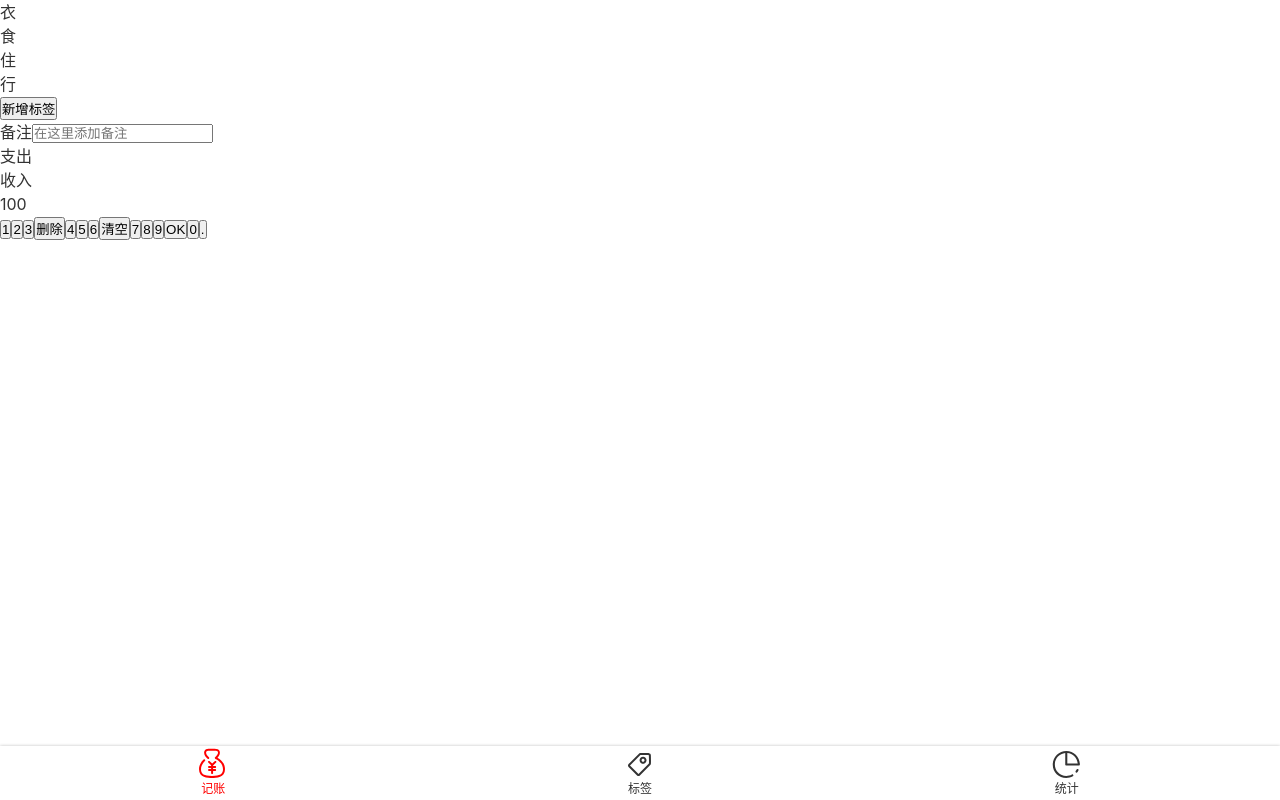
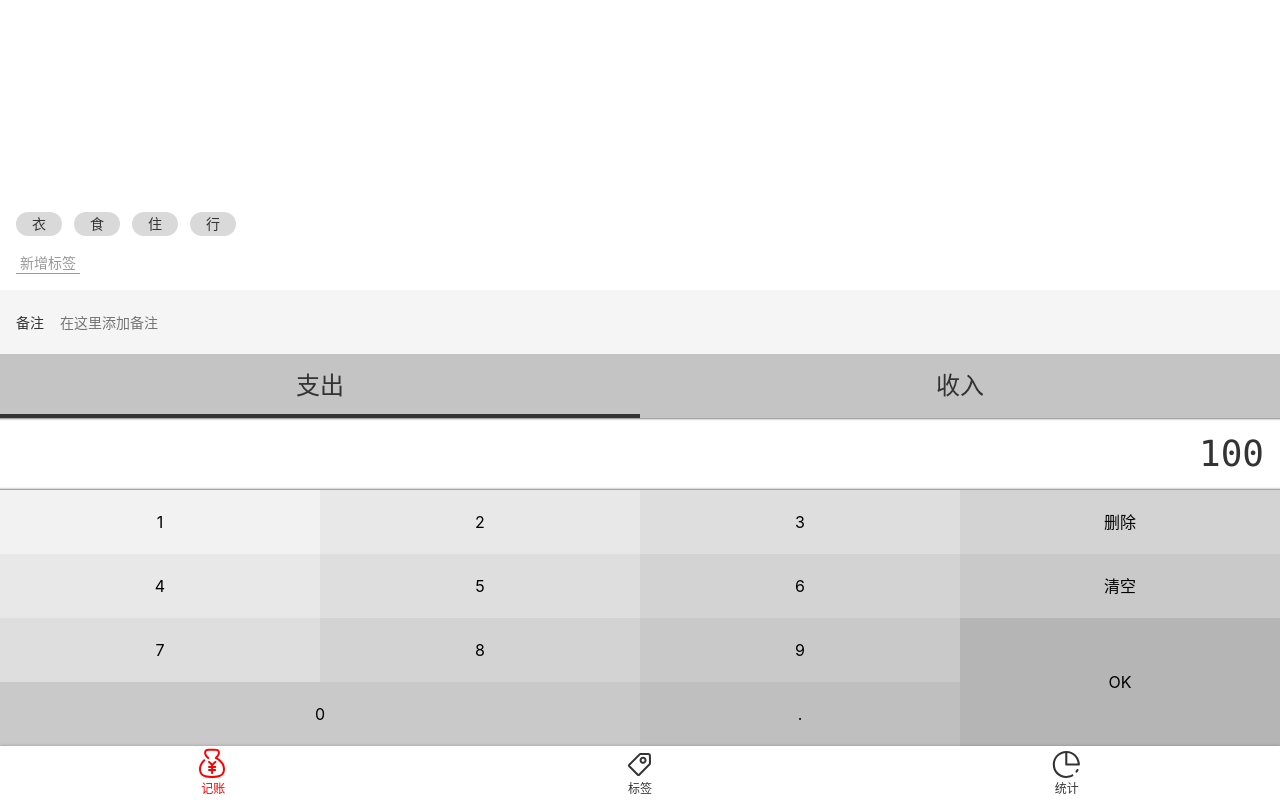
Before and after one commit to Grey-1011/moneybox-vue, a Vue app: page /#/money in a window 1280 px wide. Built offline with nearby package versions, Linux system fonts and the light colour scheme.

Commit message:
HTML 和 CSS 写好了

```diff
--- a/src/App.vue
+++ b/src/App.vue
@@ -14,5 +14,6 @@
   -webkit-font-smoothing: antialiased;
   -moz-osx-font-smoothing: grayscale;
   color: #333;
+  font-size: 16px;
 }
 </style>
--- a/src/assets/style/helper.scss
+++ b/src/assets/style/helper.scss
@@ -3,3 +3,19 @@
 $font-song: Georgia, "Nimbus Roman No9 L", "Songti SC", "Noto Serif CJK SC", "Source Han Serif SC", "Source Han Serif CN", STSong, "AR PL New Sung", "AR PL SungtiL GB", NSimSun, SimSun, "TW\-Sung", "WenQuanYi Bitmap Song", "AR PL UMing CN", "AR PL UMing HK", "AR PL UMing TW", "AR PL UMing TW MBE", PMingLiU, MingLiU, serif;
 
 $color-highlight: #f00;
+
+// placeholder 选择器占位  相当于 每次将选择器器复制过来,如 Button
+%clearFix{
+  &::after{
+    content: '';
+    display: block;
+    clear: both;
+  }
+}
+%outerShadow{
+  box-shadow: 0 0 3px rgba(0, 0, 0, 0.25);
+}
+%innerShadow{
+  box-shadow: inset 0 -3px 3px -3px fade-out(black,0),
+              inset 0 3px 3px -3px fade-out(black,0);
+}
--- a/src/assets/style/reset.scss
+++ b/src/assets/style/reset.scss
@@ -7,3 +7,12 @@
   text-decoration: none;
   color: inherit;
 }
+ul,ol{
+  list-style: none;
+}
+button,input{
+  font: inherit;
+}
+:focus{
+  outline: none;
+}
--- a/src/components/Layout.vue
+++ b/src/components/Layout.vue
@@ -1,6 +1,6 @@
 <template>
   <div class="layout-wrapper">
-    <div class="content">
+    <div class="content" :class=" classPrefix && `${classPrefix}-content` ">
       <slot/>
     </div>
     <Nav/>
@@ -9,7 +9,8 @@
 
 <script lang="ts">
 export default {
-  name: 'Layout'
+  name: 'Layout',
+  props:['classPrefix']
 };
 </script>
 
--- a/src/components/Nav.vue
+++ b/src/components/Nav.vue
@@ -25,8 +25,8 @@
 <style lang="scss" scoped>
 @import "~@/assets/style/helper.scss";
 nav {
+  @extend %outerShadow;
   display: flex;
-  box-shadow: 0 0 3px rgba(0, 0, 0, 0.25);
   flex-direction: row;
   font-size: 12px;
 
--- a/src/views/Money.vue
+++ b/src/views/Money.vue
@@ -1,29 +1,5 @@
 <template>
-  <layout>
-    <div class="tags">
-      <ul class="current">
-        <li>衣</li>
-        <li>食</li>
-        <li>住</li>
-        <li>行</li>
-      </ul>
-      <div class="new">
-        <button>新增标签</button>
-      </div>
-    </div>
-
-      <label class="notes">
-        <span class="name">备注</span>
-        <input type="text" placeholder="在这里添加备注">
-      </label>
-
-    <div>
-      <ul class="types">
-        <li class="selected">支出</li>
-        <li>收入</li>
-      </ul>
-    </div>
-
+  <layout class-prefix="layout">
     <div class="numberPad">
       <div class="output">100</div>
       <div class="buttons">
@@ -38,10 +14,31 @@
         <button>7</button>
         <button>8</button>
         <button>9</button>
-        <button>OK</button>
-        <button>0</button>
+        <button class="ok">OK</button>
+        <button class="zero">0</button>
         <button>.</button>
       </div>
+    </div>
+    <div>
+      <ul class="types">
+        <li class="selected">支出</li>
+        <li>收入</li>
+      </ul>
+    </div>
+    <label class="notes">
+      <span class="name">备注</span>
+      <input type="text" placeholder="在这里添加备注">
+    </label>
+    <div class="tags">
+      <div class="new">
+        <button>新增标签</button>
+      </div>
+      <ul class="current">
+        <li>衣</li>
+        <li>食</li>
+        <li>住</li>
+        <li>行</li>
+      </ul>
     </div>
   </layout>
 </template>
@@ -49,11 +46,138 @@
 <script lang="ts">
 export default {
   name: 'Money',
-  components: {}
-
 };
 </script>
 
+<style lang="scss">
+  .layout-content{
+    display: flex;
+    flex-direction: column-reverse;
+  }
+</style>
+
 <style lang="scss" scoped>
+  @import "~@/assets/style/helper.scss";
 
+  .numberPad{
+    .output{
+      text-align: right;
+      font-size: 36px;
+      padding: 9px 16px;
+      font-family: Consolas,monospace;
+      @extend %innerShadow;
+    }
+    .buttons{
+      @extend %clearFix;
+      > button{
+        background: transparent;
+        border: none;
+        width: 25%;
+        height: 64px;
+        float: left;
+        &.ok{
+          height: 64*2px;
+          float: right;
+        }
+        &.zero{
+          width: 50%;
+        }
+        $bg:#f2f2f2;
+        &:nth-child(1){
+          background: $bg;
+        }
+        &:nth-child(2),&:nth-child(5){
+          background: darken($bg,4%);
+        }
+        &:nth-child(3),&:nth-child(6),&:nth-child(9){
+          background: darken($bg,4%*2);
+        }
+        &:nth-child(4),&:nth-child(7),&:nth-child(10){
+          background: darken($bg,4%*3);
+        }
+        &:nth-child(8),&:nth-child(11),&:nth-child(13){
+          background: darken($bg,4%*4);
+        }
+        &:nth-child(14){
+          background: darken($bg,4%*5);
+        }
+        &:nth-child(12){
+        background: darken($bg,4%*6);
+      }
+      }
+    }
+  }
+  .types{
+    background: #c4c4c4;
+    display: flex;
+    font-size: 24px;
+    li{
+      width: 50%;
+      height: 64px;
+      display: flex;
+      justify-content: center;
+      align-items: center;
+      position: relative;
+      &.selected{
+        &::after{
+          content: '';
+          position: absolute;
+          bottom: 0;
+          left: 0;
+          width: 100%;
+          height: 4px;
+          background: #333;
+        }
+      }
+    }
+  }
+  .notes{
+    background: #f5f5f5;
+    font-size: 14px;
+    padding-left:16px;
+    display: flex;
+    align-items: center;
+    .name{
+      padding-right: 16px;
+    }
+    input{
+      height: 64px;
+      flex-grow: 1;
+      background: transparent;
+      border: none;
+      padding-right: 16px;
+    }
+  }
+  .tags{
+    font-size: 14px;
+    padding: 16px;
+    flex-grow: 1;
+    display: flex;
+    flex-direction: column-reverse;
+    > .current{
+      display: flex;
+      flex-wrap: wrap;
+      overflow: auto;
+      > li{
+        background: #d9d9d9;
+        $h:24px;
+        height: $h;
+        line-height: $h;
+        padding: 0 16px;
+        margin-right: 12px;
+        border-radius: $h/2;
+        margin-top: 4px;
+      }
+    }
+    > .new{
+      padding-top: 16px;
+      button {
+        background: transparent;
+        border: none;
+        color: #999;
+        border-bottom: 1px solid;
+        padding: 0 4px;
+      }
+    }
+  }
 </style>
```
